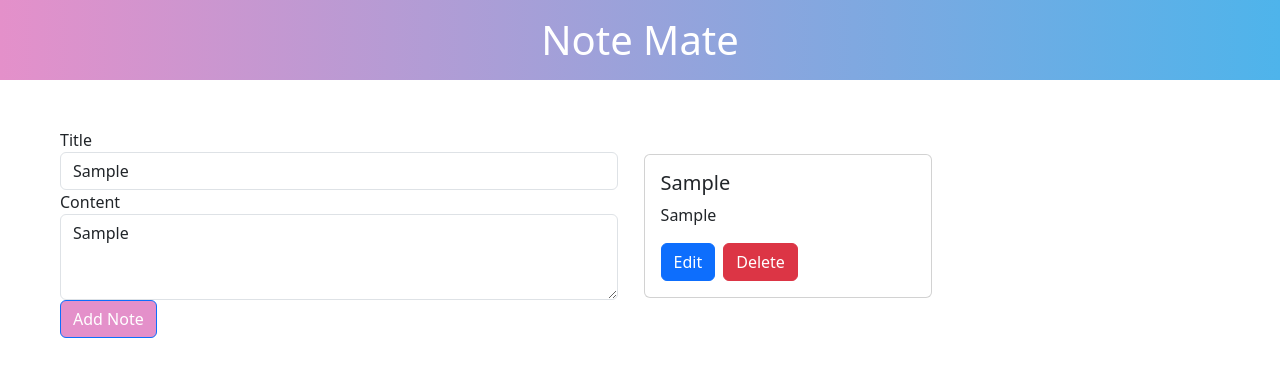
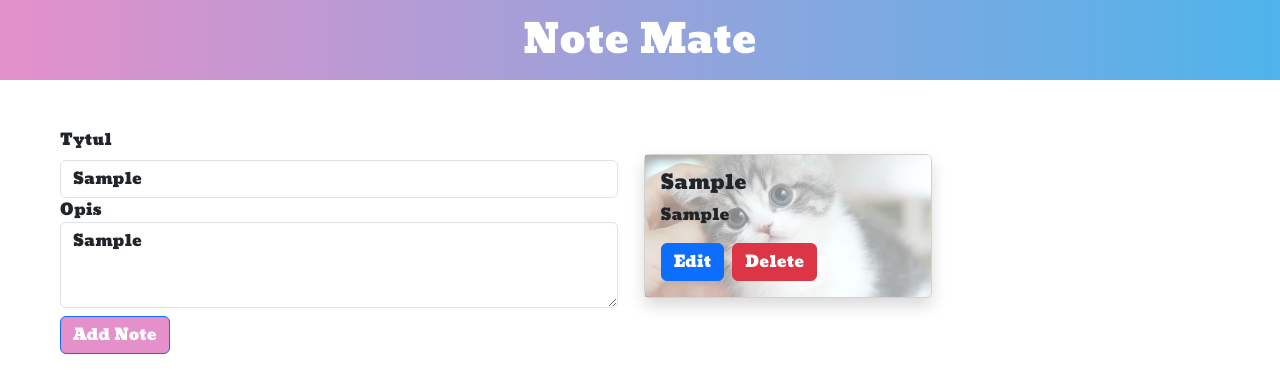
Before and after one commit to nic00la1/NotesApp, an Angular app in the folder NotesApp/: page / in a window 1280 px wide. Both pictures are taken after typing "Sample", "Sample" into the empty fields and a click on the button "Add Note". Shown: the top 392 px of the page. Built offline with nearby package versions, Linux system fonts and the light colour scheme.

Commit message:
add font and form validations + some styling on card ✅💪

```diff
--- a/NotesApp/src/app/notes-taking/notes-taking.component.css
+++ b/NotesApp/src/app/notes-taking/notes-taking.component.css
@@ -9,3 +9,27 @@ button {
 .card:not(:first-child) {
     margin-top: 1.15rem;
 }
+
+/*
+    The following code is used to add a background image to the card body.
+    The image is a semi-transparent cat image.
+
+*/
+
+.card::before {
+    content: '';
+    position: absolute;
+    top: 0;
+    left: 0;
+    right: 0;
+    bottom: 0;
+    background-image: url('/assets/images/cat.png');
+    background-size: cover;
+    background-position: center;
+    opacity: 0.5;
+}
+
+.card-body{
+    position: relative;
+    z-index: 1;
+}
--- a/NotesApp/src/app/notes-taking/notes-taking.component.html
+++ b/NotesApp/src/app/notes-taking/notes-taking.component.html
@@ -1,20 +1,20 @@
 <div class="container d-flex flex-row m-5">
   <form class="w-50">
     <div class="form-group">
-      <label>Title</label>
-      <input type="text" class="form-control" placeholder="Enter title" required #title>
+      <label>Tytul</label>
+      <input type="text" class="form-control mt-2" #title required>
     </div>
     <div class="form-group">
-      <label>Content</label>
-      <textarea class="form-control" placeholder="Opis notatki" rows="3" required #content></textarea>
+      <label>Opis</label>
+      <textarea class="form-control" rows="3" #content required></textarea>
     </div>
-    <button type="submit" class="btn btn-primary" (click)="addNote(title.value, content.value)">Add Note</button>
+    <button type="submit" class="btn btn-primary mt-2" (click)="addNote(title.value, content.value)">Add Note</button>
   </form>
 
   <!-- Wyswietlenie notatek:  -->
   <div class="notes-display d-flex flex-column">
     @for (note of notes; track note) {
-      <div class="card" style="width: 18rem;">
+      <div class="card shadow" style="width: 18rem;">
         <div class="card-body">
           <h5 class="card-title">{{note.title}}</h5>
           <p class="card-text">{{note.content}}</p>
--- a/NotesApp/src/app/notes-taking/notes-taking.component.ts
+++ b/NotesApp/src/app/notes-taking/notes-taking.component.ts
@@ -15,6 +15,12 @@ export class NotesTakingComponent {
   notes: Note[] = [];
 
   addNote(title: string, content: string) {
+    if (!title.trim() || !content.trim()) {
+      // Don't add the note if title or content are empty
+      alert('Wszystkie pola musza byc wypelnione!');
+      return;
+    }
+
     const id = this.notes.length + 1; // or however you generate ids
     const date = new Date();
     const newNote = new Note(id, title, content, date);
--- a/NotesApp/src/styles.css
+++ b/NotesApp/src/styles.css
@@ -1 +1,9 @@
 /* You can add global styles to this file, and also import other style files */
+@font-face {
+    font-family: 'Angkor-Regular';
+    src: url(./assets/fonts/Angkor-Regular.ttf);
+}
+
+body {
+    font-family: 'Angkor-Regular', sans-serif;
+}
```
Also changed, not shown: NotesApp/src/assets/fonts/Angkor-Regular.ttf (added), NotesApp/src/assets/images/cat.png (added).
